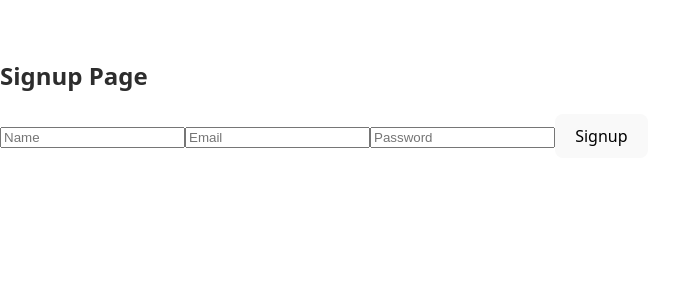
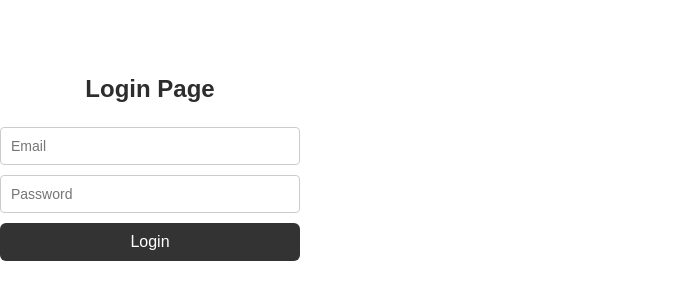
Before and after one commit to sheryl-netizen/intern-portal-frontend, a React (Vite) app: page /signup in a window 1280 px wide. Shown: the part 294-594 px from the top of the page, without its empty margins (0-690 px from the left). Built offline with nearby package versions, Linux system fonts and the light colour scheme.

Commit message:
Styled login page

```diff
--- a/src/pages/Login.jsx
+++ b/src/pages/Login.jsx
@@ -9,32 +9,25 @@ export default function Login() {
     setForm({ ...form, [e.target.name]: e.target.value });
   };
 
-  const handleSubmit = async (e) => {
-    e.preventDefault(); // Prevent page reload
+  const handleSubmit = async () => {
     try {
-      const res = await axios.post(
-        "https://intern-portal-backend-2sel.onrender.com/api/login",
-        form
-      );
-      setMessage("✅ Login successful!");
+      const res = await axios.post("https://intern-portal-backend-2sel.onrender.com/api/login", form);
+      setMessage("Login successful!");
       console.log(res.data); // You can store token or user data here
     } catch (err) {
-      setMessage("❌ Login failed. Please check your credentials.");
-      console.error("Login error:", err);
+      setMessage("Login failed. Please check your credentials.");
+      console.error(err);
     }
   };
 
   return (
     <div>
       <h2>Login Page</h2>
-      <form onSubmit={handleSubmit}>
       <input
         name="email"
-          type="email"
         placeholder="Email"
         value={form.email}
         onChange={handleChange}
-          required
       />
       <input
         name="password"
@@ -42,10 +35,8 @@ export default function Login() {
         placeholder="Password"
         value={form.password}
         onChange={handleChange}
-          required
       />
-        <button type="submit">Login</button>
-      </form>
+      <button onClick={handleSubmit}>Login</button>
       <p>{message}</p>
     </div>
   );
--- a/src/pages/Signup.jsx
+++ b/src/pages/Signup.jsx
@@ -1,8 +1,8 @@
 import { useState } from "react";
 import axios from "axios";
 
-export default function Signup() {
-  const [form, setForm] = useState({ name: "", email: "", password: "" });
+export default function Login() {
+  const [form, setForm] = useState({ email: "", password: "" });
   const [message, setMessage] = useState("");
 
   const handleChange = (e) => {
@@ -11,22 +11,75 @@ export default function Signup() {
 
   const handleSubmit = async () => {
     try {
-      const res = await axios.post("https://intern-portal-backend-2sel.onrender.com/api/signup", form);
-      setMessage(res.data.message);
+      const res = await axios.post("https://intern-portal-backend-2sel.onrender.com/api/login", form);
+      setMessage("Login successful!");
+      console.log(res.data);
     } catch (err) {
-      setMessage("Signup failed. Try again.");
+      setMessage("Login failed. Please check your credentials.");
       console.error(err);
     }
   };
 
   return (
-    <div>
-      <h2>Signup Page</h2>
-      <input name="name" placeholder="Name" value={form.name} onChange={handleChange} />
-      <input name="email" placeholder="Email" value={form.email} onChange={handleChange} />
-      <input name="password" placeholder="Password" type="password" value={form.password} onChange={handleChange} />
-      <button onClick={handleSubmit}>Signup</button>
-      <p>{message}</p>
+    <div style={styles.container}>
+      <h2 style={styles.heading}>Login Page</h2>
+      <div style={styles.form}>
+        <input
+          name="email"
+          placeholder="Email"
+          value={form.email}
+          onChange={handleChange}
+          style={styles.input}
+        />
+        <input
+          name="password"
+          type="password"
+          placeholder="Password"
+          value={form.password}
+          onChange={handleChange}
+          style={styles.input}
+        />
+        <button onClick={handleSubmit} style={styles.button}>Login</button>
+        {message && <p style={styles.message}>{message}</p>}
+      </div>
     </div>
   );
 }
+
+const styles = {
+  container: {
+    display: "flex",
+    flexDirection: "column",
+    alignItems: "center",
+    marginTop: "100px",
+    fontFamily: "sans-serif",
+  },
+  heading: {
+    marginBottom: "20px",
+  },
+  form: {
+    display: "flex",
+    flexDirection: "column",
+    gap: "10px",
+    width: "300px",
+  },
+  input: {
+    padding: "10px",
+    fontSize: "14px",
+    borderRadius: "4px",
+    border: "1px solid #ccc",
+  },
+  button: {
+    padding: "10px",
+    fontSize: "16px",
+    borderRadius: "6px",
+    backgroundColor: "#333",
+    color: "white",
+    cursor: "pointer",
+    border: "none",
+  },
+  message: {
+    marginTop: "10px",
+    color: "#007BFF",
+  },
+};
```
Lines whose indentation alone changed are shown as unchanged.
